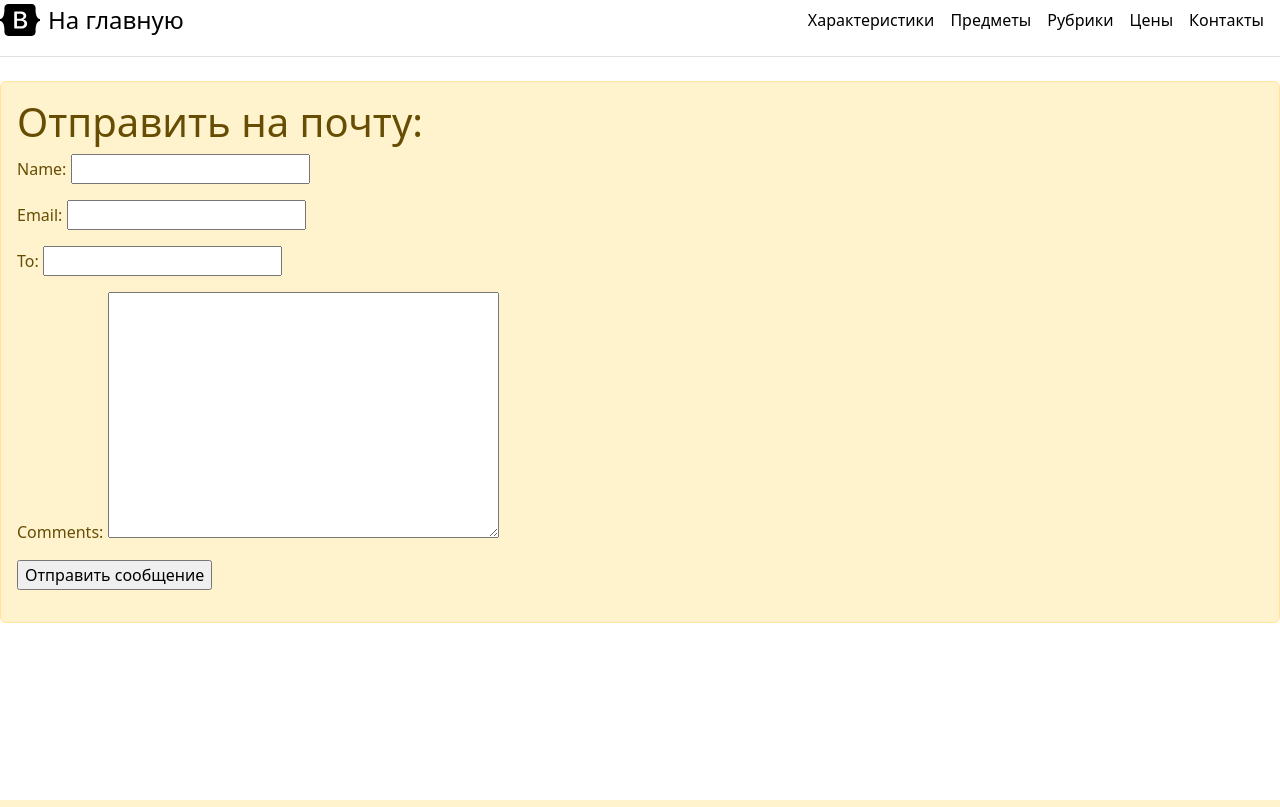
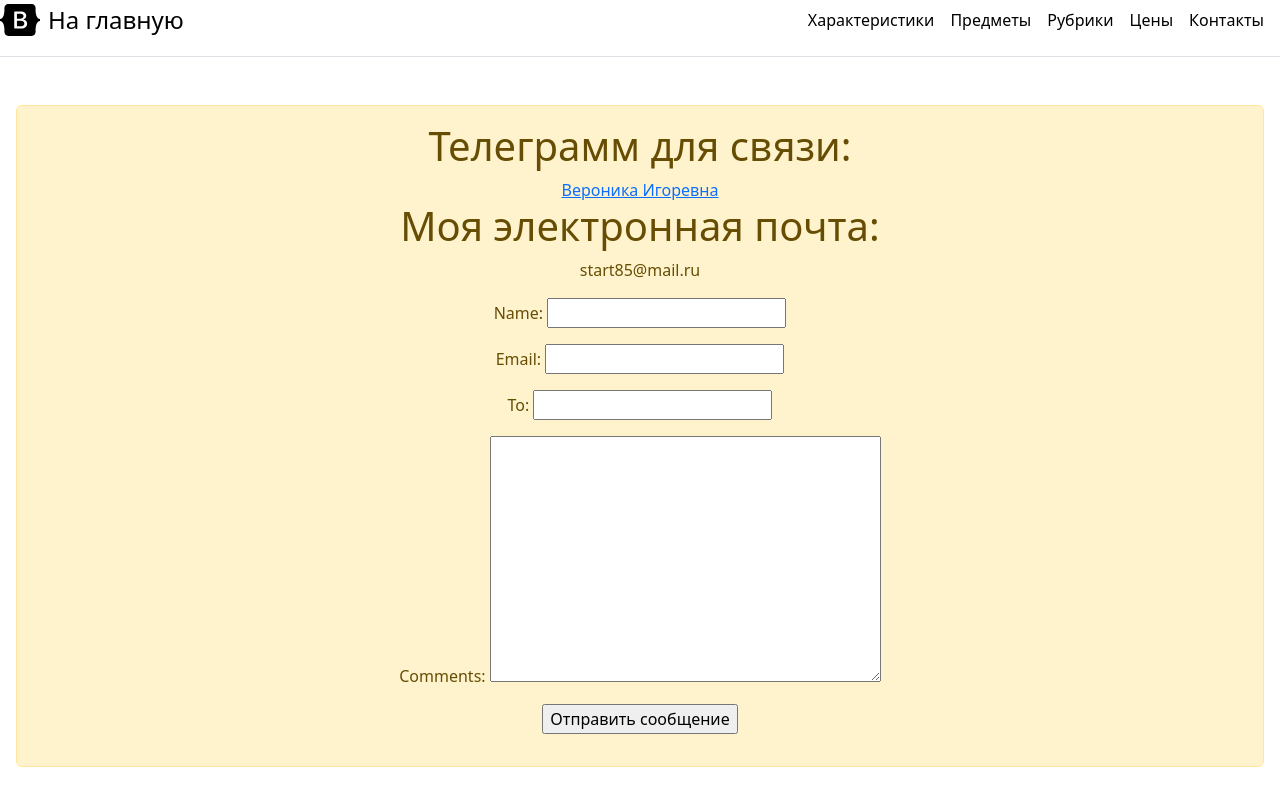
Before and after one commit to Nikolai-web/Web-site-Veronika, a Django app: page /share in a window 1280 px wide. Run offline with Django 5.2, Linux system fonts and the light colour scheme; data comes from the database, SQL or seed files in the repository; both versions use the stored data as it was after the commit.

Commit message:
Добавляю Карту сайта

```diff
--- a/repetitor/repetitor/settings.py
+++ b/repetitor/repetitor/settings.py
@@ -27,6 +27,7 @@ DEBUG = True
 
 ALLOWED_HOSTS = []
 
+SITE_ID = 1
 
 # Application definition
 
@@ -38,6 +39,8 @@ INSTALLED_APPS = [
     'django.contrib.sessions',
     'django.contrib.messages',
     'django.contrib.staticfiles',
+    'django.contrib.sites',
+    'django.contrib.sitemaps',
 ]
 
 MIDDLEWARE = [
--- a/repetitor/repetitor/urls.py
+++ b/repetitor/repetitor/urls.py
@@ -1,11 +1,16 @@
 from django.contrib import admin
+from django.contrib.sitemaps.views import sitemap
 from django.urls import path, include
+from webrepetitor.sitemaps import BdSitemap
 
-
+sitemaps = {'posts': BdSitemap}
 
 urlpatterns = [
     path('admin/', admin.site.urls),
     path('', include('webrepetitor.urls')),
+    path('webrepetitor/', include('webrepetitor.urls', namespace='webrepetitor')),
+    path('sitemap.xml', sitemap, {'sitemaps': sitemaps},
+         name='django.contrib.sitemaps.views.sitemap')
 
 
 ]
--- a/repetitor/webrepetitor/models.py
+++ b/repetitor/webrepetitor/models.py
@@ -1,4 +1,5 @@
 from django.db import models
+from django.urls import reverse
 
 
 
@@ -34,6 +35,9 @@ class Bd(models.Model):
     def __str__(self):
         return f'{self.title} - {self.content}'
 
+    def get_absolute_url(self):
+        return reverse('webrepetitor:main_page', args=[self.id])
+
 
 class Rubric(models.Model):
     name = models.CharField(max_length=50, db_index=True, verbose_name='Название')
--- a/repetitor/webrepetitor/templates/webrepetitor/share.html
+++ b/repetitor/webrepetitor/templates/webrepetitor/share.html
@@ -4,6 +4,7 @@
 
 {% block content %}
 <div>
+    <div class="pricing-header p-3 pb-md-4 mx-auto text-center">
  <div class="alert alert-warning mt-2">
   {% if sent %}
     <h1>E-mail Успешно отправлено!</h1>
@@ -11,7 +12,10 @@
       "{{ post.rubric }}" На почтовый адрес: {{ form.cleaned_data.to }}.
     </p>
   {% else %}
-    <h1>Отправить на почту:  </h1>
+     <h1>Телеграмм для связи:</h1>
+     <a href="https://t.me/VeronikaIgorevnP">Вероника Игоревна</a>
+    <h1>Моя электронная почта:  </h1>
+     <p>start85@mail.ru</p>
     <form method="post" novalidate>
       {{ form.as_p }}
       {% csrf_token %}
```
Also changed, not shown: repetitor/webrepetitor/sitemaps.py (added, +12 -0 lines), repetitor/db.sqlite3.
